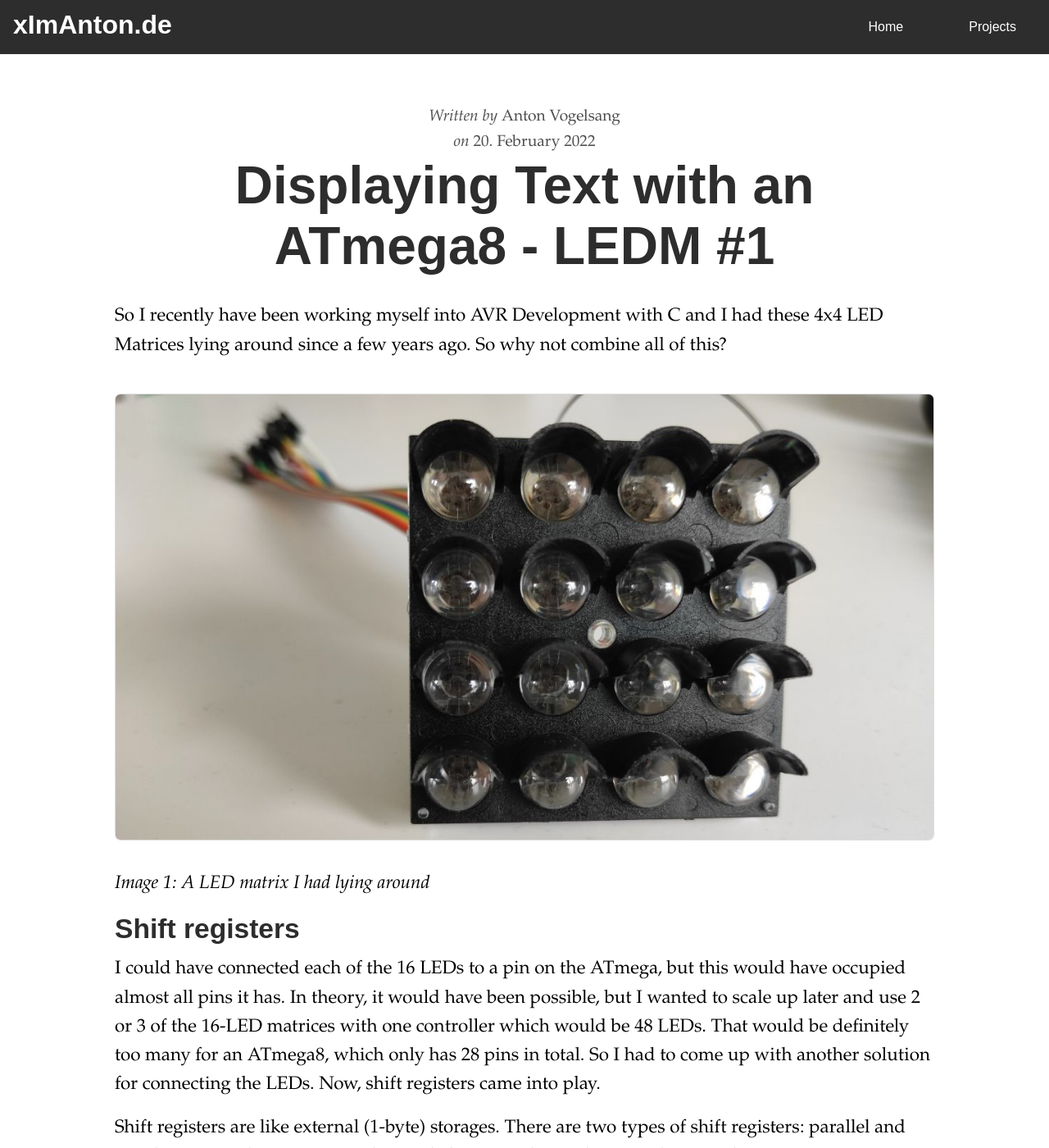
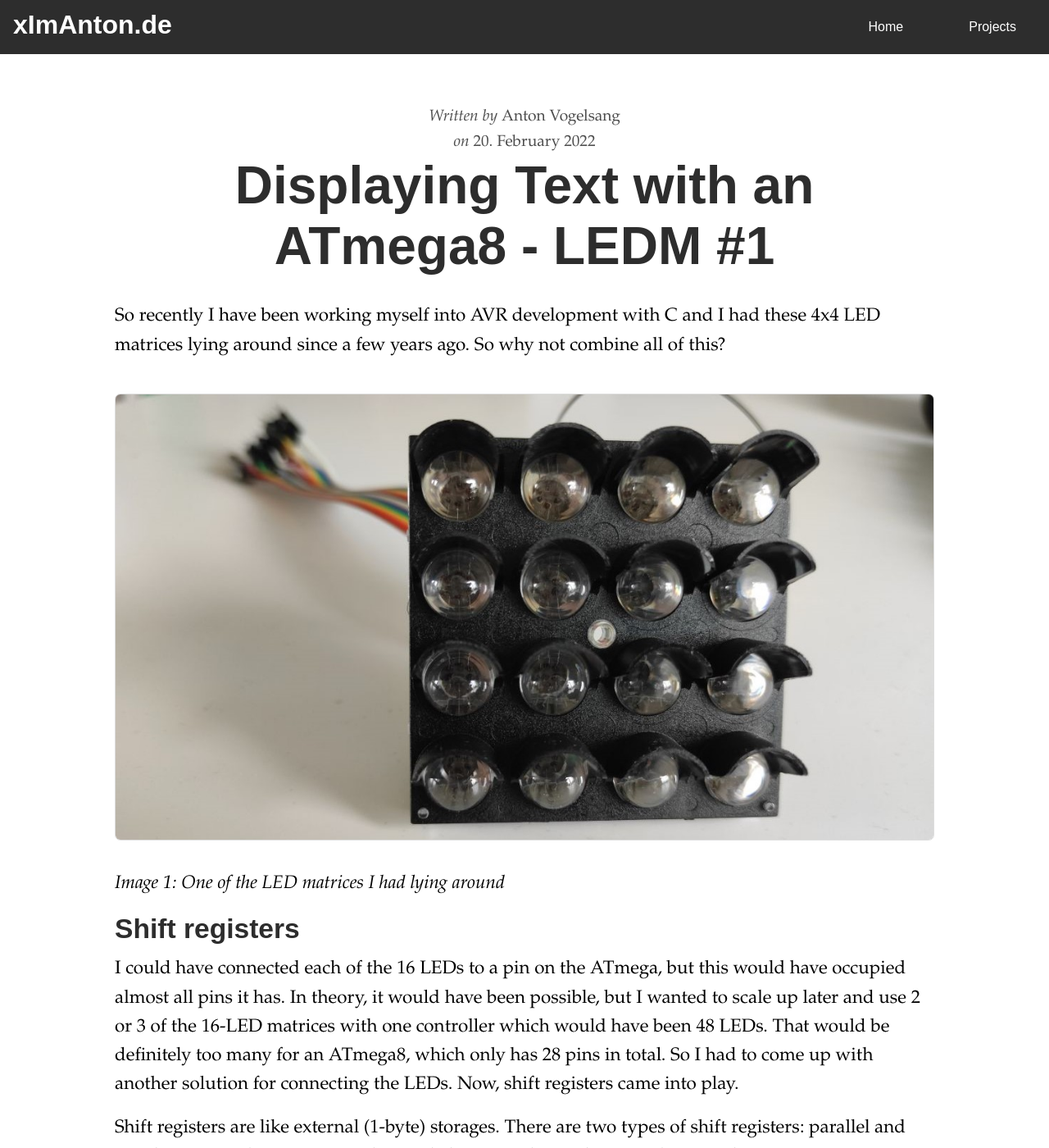
Before and after one commit to xImAnton/ximanton.github.io, a Jekyll site: the page built from _posts/2022-02-20-LEDM-1-Text.md, in a window 1280 px wide and 1400 px high. Shown: the whole window at 82% size. Built offline with Jekyll 4.4.1, drawn with Linux system fonts in a browser that asks for light colours; some of the changed text lies outside the part shown.

Commit message:
revise LEDM #1

````diff
--- a/_posts/2022-02-20-LEDM-1-Text.md
+++ b/_posts/2022-02-20-LEDM-1-Text.md
@@ -8,16 +8,16 @@ hidden: true
 image: https://ximanton.github.io/assets/img/posts/shift_example.png
 ---
 
-So I recently have been working myself into AVR Development with C and I had these 4x4 LED Matrices lying around
+So recently I have been working myself into AVR development with C and I had these 4x4 LED matrices lying around
 since a few years ago. So why not combine all of this?
 
 ![A LED matrix](/assets/img/posts/ledm.jpg)
-*Image 1: A LED matrix I had lying around*
+*Image 1: One of the LED matrices I had lying around*
 
 ## Shift registers
 I could have connected each of the 16 LEDs to a pin on the ATmega, but this would have occupied almost all
 pins it has. In theory, it would have been possible, but I wanted to scale up later and use 2 or 3 of the 16-LED matrices
-with one controller which would be 48 LEDs. That would be definitely too many for an ATmega8, which only has 28
+with one controller which would have been 48 LEDs. That would be definitely too many for an ATmega8, which only has 28
 pins in total. So I had to come up with another solution for connecting the LEDs.
 Now, shift registers came into play.
 
@@ -27,7 +27,7 @@ The `DATA` line is used to transfer single bits to the register. Once the `CLOCK
 the register shifts every bit one bit to the right and inserts the current state of the `DATA` line
 on the left. Every one of the 8 bits can be read via the terminals of the shift register (`Q1`, `Q2`, ...).
 
-For this project, I'm used the `CD4094B` registers, a quick look at the
+For this project, I used the `CD4094B` registers. A quick look at the
 [datasheet](https://www.ti.com/lit/ds/symlink/cd4094b.pdf) gave me this pin assignment schematic:
 ![CD4094B pin layout](/assets/img/posts/CD4094B_layout.png)
 *Image 2: Pin assignment of the shift registers*
@@ -161,7 +161,7 @@ ledm_letter_t helloworld[] = {LEDM_H, LEDM_E, LEDM_L, LEDM_L, LEDM_O, LEDM_COMMA
 ```
 And because writing these words is also very stressful, there is also a generator for that on the [tool page](matrix_utils.html).
 
-Now I just had to loop over this array and display them with a short delay:
+Now I had to loop over this array and display the letters with a short delay:
 ```c
 void ledm_show_word(ledm_t *matrix, ledm_letter_t letters[]) {
     // show each letter one after another on the matrix
@@ -181,7 +181,8 @@ __With this code, I could now display static texts on my *high resolution* scree
 
 ---
 
-That was the first part of my LEDM (LED-Matrix)-series. See you in the next one! 👋
+That was the first part of my LEDM (LED-Matrix)-series.
 If you haven't understood something, feel free to message me.
+See you in the next one! 👋
 
 {% include series.html %}
````
